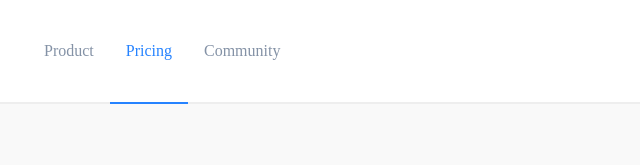
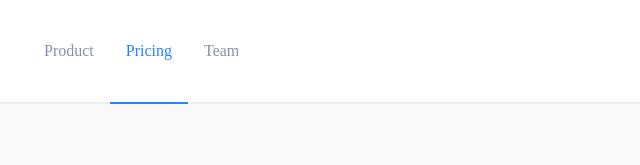
Before and after one commit to dinomo/dinomo.github.io, a plain HTML site: page pricing.html in a window 1280 px wide. Shown: the top 165 px of the page, 232-872 px from the left. Drawn offline with Linux system fonts and the light colour scheme; a small style sheet from the web is missing.

Commit message:
Add files via upload

```diff
--- a/pricing.html
+++ b/pricing.html
@@ -38,7 +38,7 @@
         <ul class="nav navbar-nav navbar-left">
           <li><a href="product.html" class="link">Product</a></li>
           <li><a href="pricing.html" class="link active">Pricing</a></li>
-          <li><a href="team.html" class="link">Community</a></li>
+          <li><a href="team.html" class="link">Team</a></li>
         </ul>
         <ul class="nav navbar-nav navbar-right">
 	      <li><a href="#" class="link">Login</a></li>
@@ -160,7 +160,7 @@
 			      <ul class="list-unstyled">
 			      	<li><a href="faq.html">FAQ</a></li>
 			      	<li><a href="api.html">API Docs</a></li>
-			        <li><a href="team.html">Community</a></li>
+			        <li><a href="team.html">Team</a></li>
 			        <li><a href="share.html">Rent Your Drive</a></li>
 			      </ul>
 			    </div>-->
```
